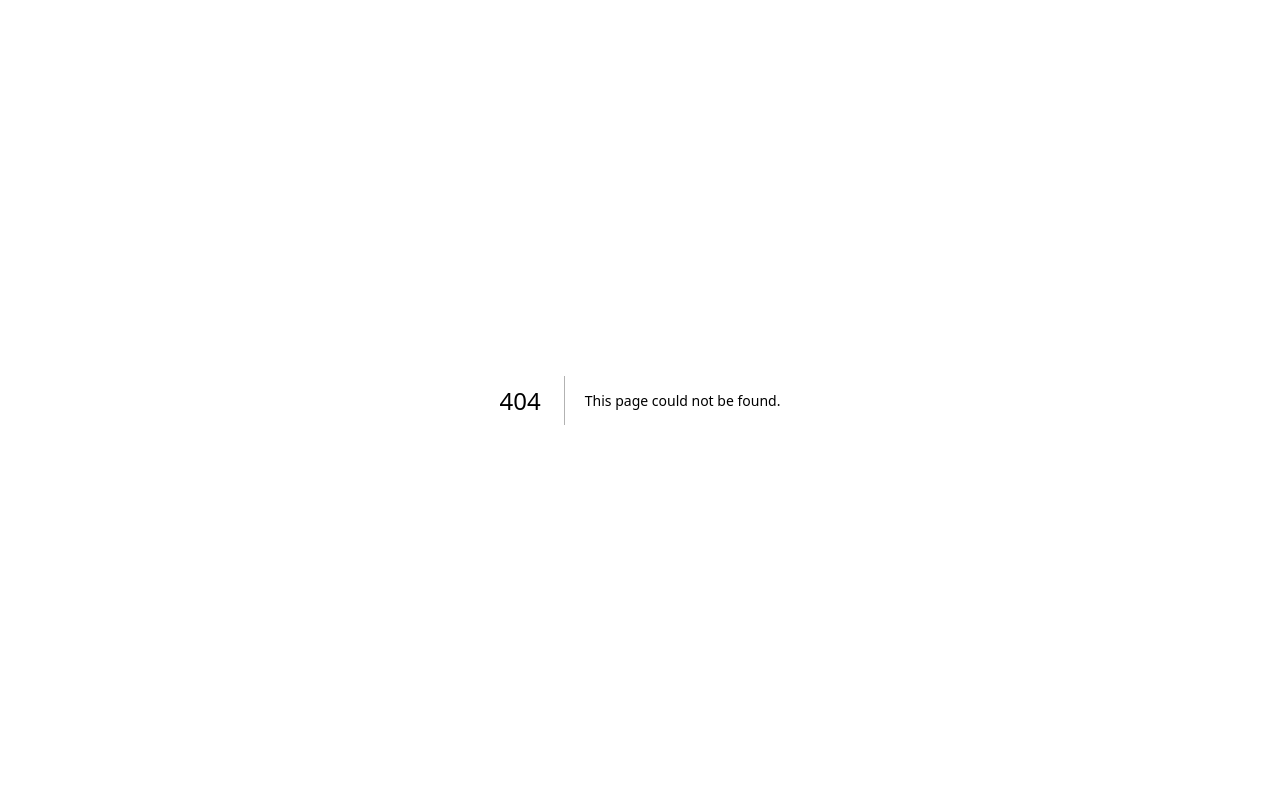
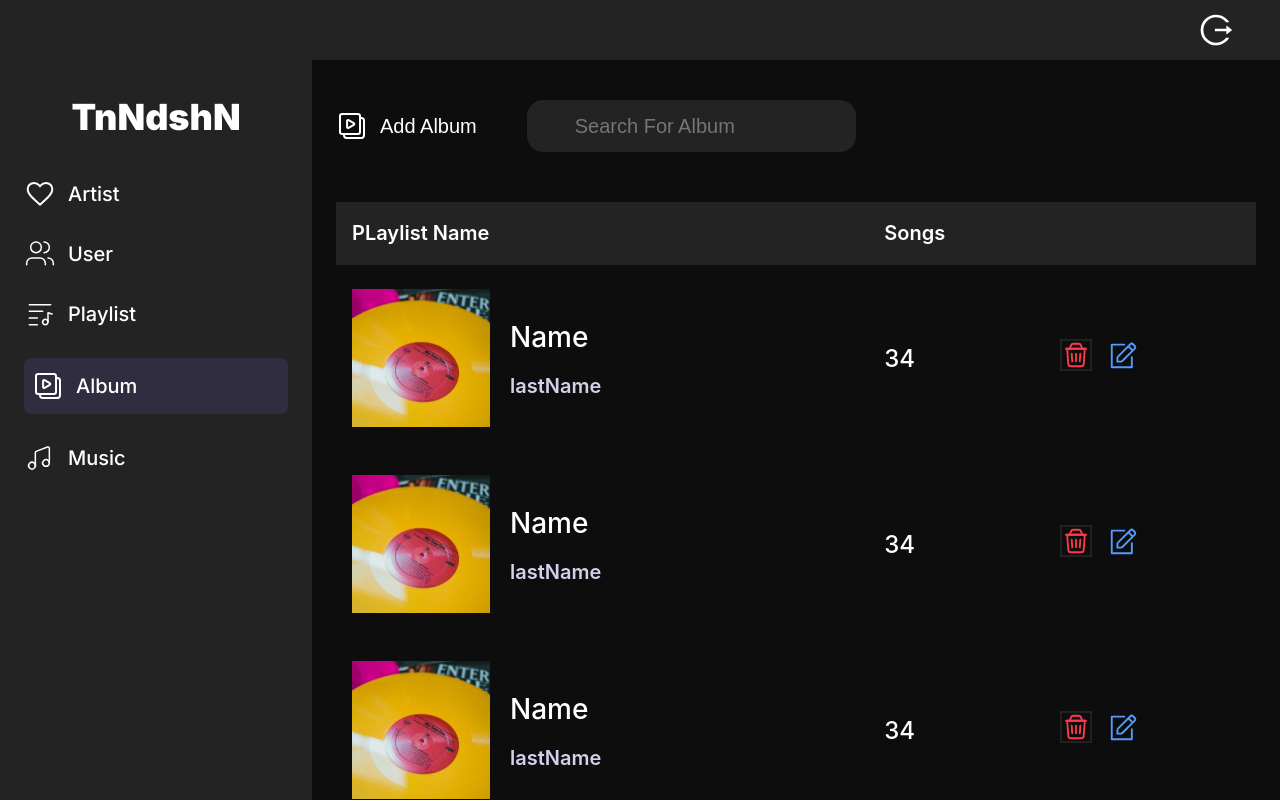
Before and after one commit to Null-logic-0/admin-panel-front-1919, a Next.js app: page /albumpage in a window 1280 px wide. Before the commit this address had no page. Shown: the top 800 px of the page. Built offline with nearby package versions, Linux system fonts and the light colour scheme.

Commit message:
feat: Created album page

```diff
--- /dev/null
+++ b/src/app/(authorised)/albumpage/page.tsx
@@ -0,0 +1,12 @@
+import Album from "@/app/Components/Album/Album";
+import styles from "./page.module.css";
+
+
+export default function album() {
+
+    return (
+        <main>
+           <Album />
+        </main>
+    );
+}
--- /dev/null
+++ b/src/app/Components/Album/Album.module.scss
@@ -0,0 +1,8 @@
+.container {
+    display: flex;
+    align-items: center;
+    justify-content: flex-start;
+    gap: 50px;
+    padding-bottom: 50px;
+
+}
--- /dev/null
+++ b/src/app/Components/Album/Album.tsx
@@ -0,0 +1,89 @@
+'use client'
+import { useState } from 'react';
+import MultiTaskButton from '../MultiTaskButton/MultiTaskButton';
+import Search from '../Search/Search';
+import styles from './Album.module.scss'
+import AlbumPlaylistTable from '../AlbumTable/AlbumPlaylistTable';
+import { albumPlaylistTableInterface } from '@/app/interface/albumPlaylistTable.interface';
+
+const dataSource:albumPlaylistTableInterface [] = [
+    {
+        id: 1,
+        key: '1',
+        image: '/images/CardIMG.png',
+        playlistName: 'Name',
+        artistName: "lastName",
+        songs: '34'
+    },
+    {
+        id: 2,
+        key: '2',
+        image: '/images/CardIMG.png',
+        playlistName: 'Name',
+        artistName: "lastName",
+        songs: '34'
+    },
+    {
+        id: 3,
+        key: '3',
+        image: '/images/CardIMG.png',
+        playlistName: 'Name',
+        artistName: "lastName",
+        songs: '34'
+    },
+    {
+        id: 4,
+        key: '4',
+        image: '/images/CardIMG.png',
+        playlistName: 'Name',
+        artistName: "lastName",
+        songs: '34'
+    },
+    {
+        id: 5,
+        key: '5',
+        image: '/images/CardIMG.png',
+        playlistName: 'Name',
+        artistName: "lastName",
+        songs: '34'
+    },
+    {
+        id: 6,
+        key: '6',
+        image: '/images/CardIMG.png',
+        playlistName: 'Name',
+        artistName: "lastName",
+        songs: '34'
+    },
+    {
+        id: 7,
+        key: '7',
+        image: '/images/CardIMG.png',
+        playlistName: 'Name',
+        artistName: "lastName",
+        songs: '34'
+    },
+
+
+];
+
+const Album = () => {
+    const [searchTerm, setSearchTerm] = useState('');
+
+
+    return (
+        <>
+            <div className={styles.container}>
+                <MultiTaskButton icon={'/Icons/albums.svg'} title='Add Album'  />
+                <Search placeHolder='Search for Album' searchTerm={searchTerm} setSearchTerm={setSearchTerm} />
+            </div>
+            <AlbumPlaylistTable dataSource={dataSource} title={'PLaylist Name'} />
+
+
+
+        </>
+
+    )
+}
+
+export default Album;
--- a/src/app/Components/NavMenu/Navigation/Navigation.tsx
+++ b/src/app/Components/NavMenu/Navigation/Navigation.tsx
@@ -9,7 +9,7 @@ const linksData = [
   { key: 'home', href: "/", title: "Artist", iconSrc: '/icons/favourite.svg' },
   { key: 'user', href: "/user", title: "User", iconSrc: '/icons/user.svg' },
   { key: 'Playlist', href: "/playlist", title: "Playlist", iconSrc: '/icons/playlists.svg' },
-  { key: 'album', href: "/album", title: "Album", iconSrc: '/icons/albums.svg' },
+  { key: 'album', href: "/albumpage", title: "Album", iconSrc: '/icons/albums.svg' },
   { key: 'music', href: "/music", title: "Music", iconSrc: '/icons/musics.svg' },
 ];
 
```
Also changed, not shown: src/app/(authorised)/albumpage/page.module.scss (added).
